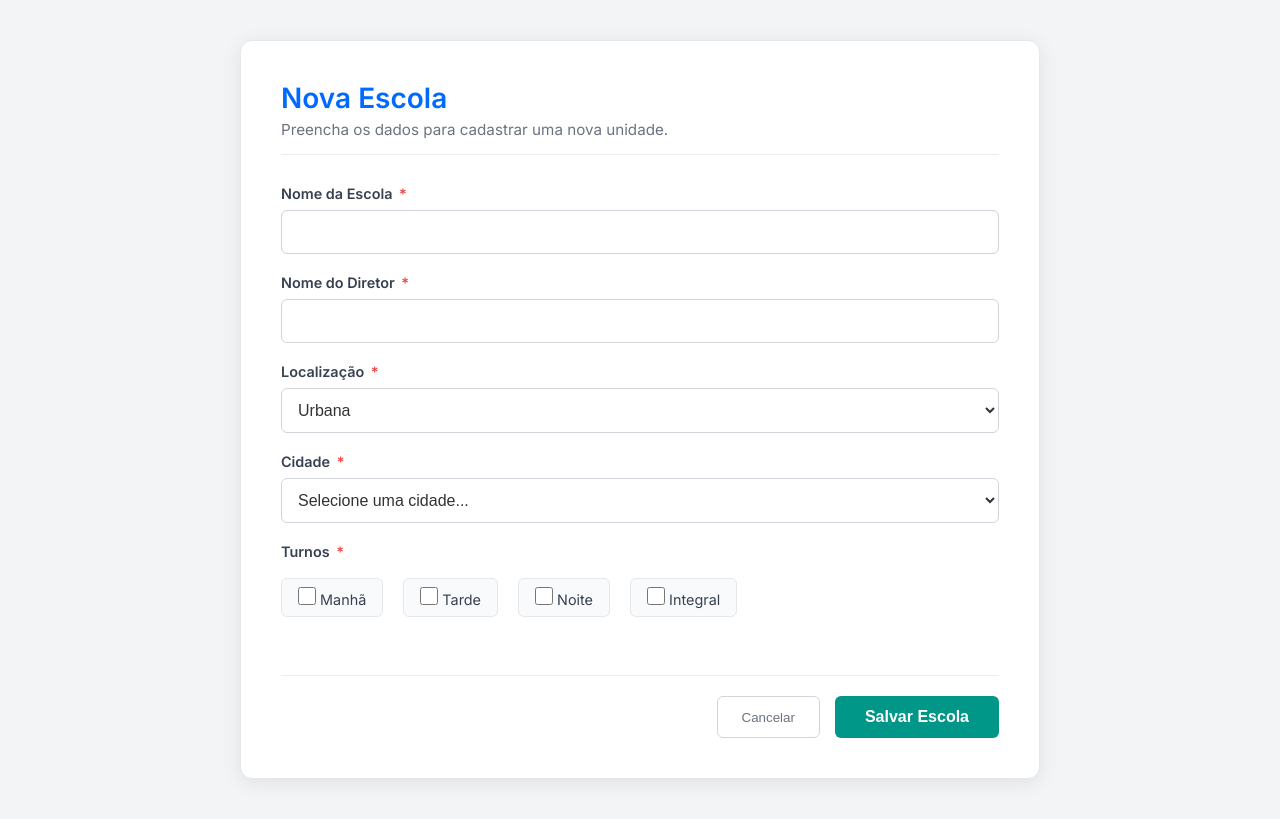
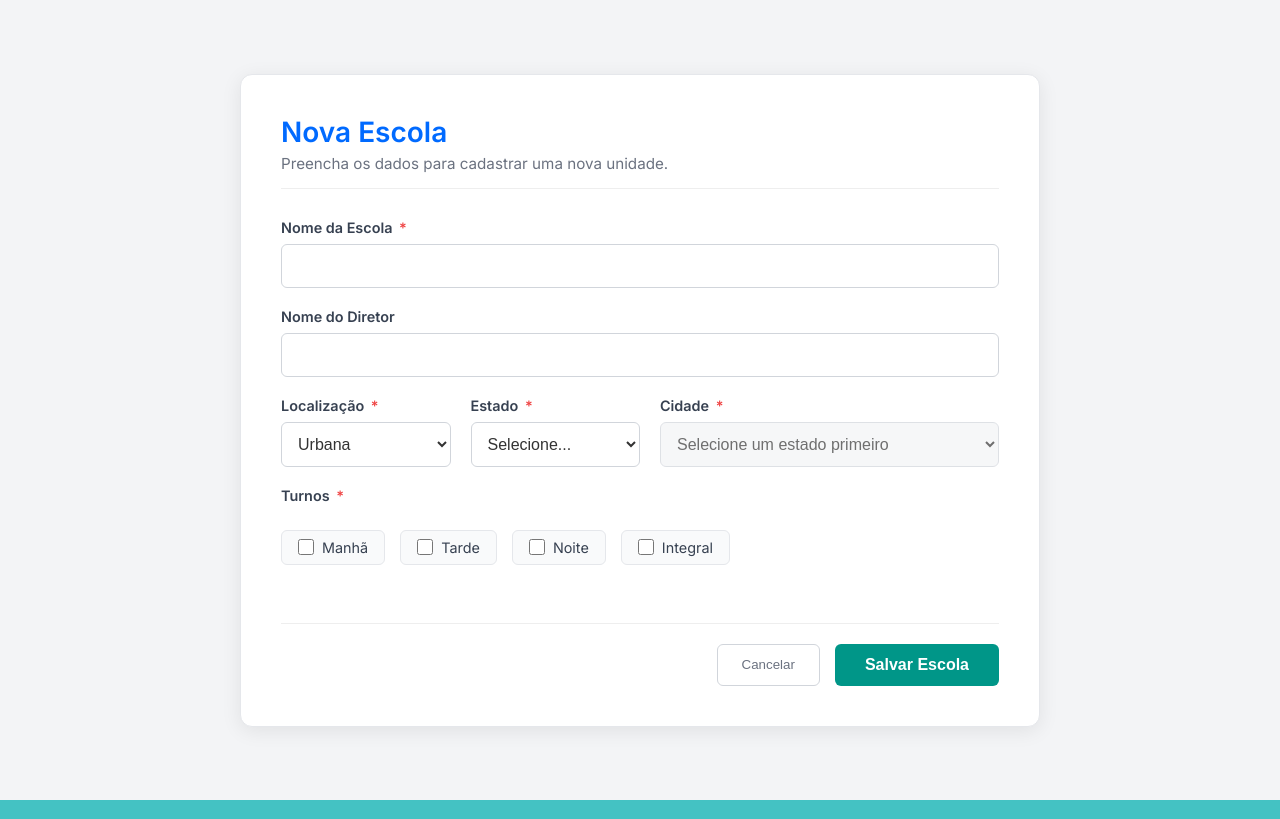
Before and after one commit to j-tiago/projeto-escola, a React (Vite) app: page /nova-escola in a window 1280 px wide. Built offline with nearby package versions, Linux system fonts and the light colour scheme.

Commit message:
Att CSS da tela de inicio e Cadastro de escolas

```diff
--- a/src/App.jsx
+++ b/src/App.jsx
@@ -1,6 +1,4 @@
-
 import { BrowserRouter as Router, Routes, Route } from "react-router-dom";
-
 import Login from "./Components/Login/Login.jsx";
 import Cadastro from "./Components/Cadastro/Cadastro.jsx";
 import Inicio from "./Components/Inicio/Inicio.jsx";
--- a/src/Components/CadastroEscola/CadastroEscola.css
+++ b/src/Components/CadastroEscola/CadastroEscola.css
@@ -114,6 +114,29 @@
     accent-color: #009688;
 }
 
+.cadastro-escola-container .checkbox-group {
+  display: flex;
+  flex-wrap: wrap;
+  gap: 15px;
+  margin-top: 8px;
+}
+
+.cadastro-escola-container .checkbox-item {
+  display: flex !important;
+  align-items: center !important;
+  gap: 8px;
+  cursor: pointer;
+  font-weight: normal;
+}
+
+.cadastro-escola-container .checkbox-item input[type="checkbox"] {
+  margin: 0;
+  width: 16px;
+  height: 16px;
+  display: inline-block;
+  vertical-align: middle;
+}
+
 .hint {
     color: #9ca3af;
     font-size: 0.8rem;
--- a/src/Components/CadastroEscola/CadastroEscola.jsx
+++ b/src/Components/CadastroEscola/CadastroEscola.jsx
@@ -6,29 +6,54 @@ import "./CadastroEscola.css";
 const CadastroEscola = () => {
   const [nome, setNome] = useState("");
   const [diretor, setDiretor] = useState("");
-  const [cidadeId, setCidadeId] = useState("");
-  const [listaCidades, setListaCidades] = useState([]);
   const [localizacao, setLocalizacao] = useState("1");
   const [turnos, setTurnos] = useState([]);
+  const [listaEstados, setListaEstados] = useState([]);
+  const [estadoId, setEstadoId] = useState("");
+  const [listaCidades, setListaCidades] = useState([]);
+  const [cidadeId, setCidadeId] = useState("");
   const navigate = useNavigate();
   const { id } = useParams();
 
+
   useEffect(() => {
-    const buscarCidades = async () => {
+    const buscarEstados = async () => {
       try {
         const token = localStorage.getItem("meu_token");
         if (!token) return;
 
-        const response = await axios.get("https://apiteste.mobieduca.me/api/cidades", {
+        const response = await axios.get("https://apiteste.mobieduca.me/api/estados", {
+          headers: { Authorization: `Bearer ${token}` }
+        });
+        setListaEstados(response.data);
+      } catch (error) {
+        console.error("Erro ao carregar estados", error);
+      }
+    };
+    buscarEstados();
+  }, []);
+
+  useEffect(() => {
+    if (!estadoId) {
+      setListaCidades([]);
+      return;
+    }
+
+    const buscarCidadesPorEstado = async () => {
+      try {
+        const token = localStorage.getItem("meu_token");
+        const response = await axios.get(`https://apiteste.mobieduca.me/api/cidades?estado_id=${estadoId}`, {
           headers: { Authorization: `Bearer ${token}` }
         });
         setListaCidades(response.data.data || response.data);
       } catch (error) {
-        console.error("Erro ao carregar cidades", error);
+        console.error("Erro ao carregar cidades do estado", error);
       }
     };
-    buscarCidades();
-  }, []);
+
+    buscarCidadesPorEstado();
+
+  }, [estadoId]);
 
   useEffect(() => {
     if (id) {
@@ -38,13 +63,21 @@ const CadastroEscola = () => {
           const response = await axios.get(`https://apiteste.mobieduca.me/api/escolas/${id}`, {
             headers: { Authorization: `Bearer ${token}` }
           });
-
           const dados = response.data;
-
           setNome(dados.nome);
           setDiretor(dados.diretor);
           setLocalizacao(dados.localizacao);
-          setCidadeId(dados.cidade_id);
+
+
+          if (dados.cidade) {
+            const idEstadoDaEscola = dados.cidade.estado_id;
+            setEstadoId(idEstadoDaEscola);
+            const cidadesResponse = await axios.get(`https://apiteste.mobieduca.me/api/cidades?estado_id=${idEstadoDaEscola}`, {
+                headers: { Authorization: `Bearer ${token}` }
+            });
+            setListaCidades(cidadesResponse.data.data || cidadesResponse.data);
+            setCidadeId(dados.cidade_id);
+          }
 
           if (dados.turnos && Array.isArray(dados.turnos)) {
             setTurnos(dados.turnos.map(t => t.turno));
@@ -52,7 +85,7 @@ const CadastroEscola = () => {
 
         } catch (error) {
           console.error("Erro ao carregar escola", error);
-          alert("Erro ao carregar dados para edição.");
+          alert("Erro ao carregar dados.");
           navigate("/home");
         }
       };
@@ -68,16 +101,25 @@ const CadastroEscola = () => {
     }
   };
 
+  const handleEstadoSelect = (e) => {
+    setEstadoId(e.target.value);
+    setCidadeId("");
+  };
+
   const handleSubmit = async (e) => {
     e.preventDefault();
-
     if (turnos.length === 0) {
       alert("Selecione pelo menos um turno.");
       return;
     }
 
+    if (!cidadeId) {
+        alert("Selecione uma cidade.");
+        return;
+    }
+
     const mapaTurnos = { "Manhã": "M", "Tarde": "T", "Noite": "N", "Integral": "I" };
-    const turnosParaEnviar = turnos.map(t => mapaTurnos[t]);
+    const turnosParaEnviar = turnos.map(t => mapaTurnos[t] || t);
     const payload = {
       nome,
       diretor,
@@ -121,12 +163,16 @@ const CadastroEscola = () => {
           </div>
 
           <div className="form-group">
-            <label>Nome do Diretor <span className="required">*</span></label>
-            <input type="text" value={diretor} onChange={(e) => setDiretor(e.target.value)} required />
+            <label>Nome do Diretor</label>
+            <input
+              type="text"
+              value={diretor}
+              onChange={(e) => setDiretor(e.target.value)}
+            />
           </div>
 
-          <div className="row">
-            <div className="form-group flex-1">
+          <div className="row" style={{ display: 'flex', gap: '20px' }}>
+            <div className="form-group" style={{ flex: 1 }}>
               <label>Localização <span className="required">*</span></label>
               <select value={localizacao} onChange={(e) => setLocalizacao(e.target.value)}>
                 <option value="1">Urbana</option>
@@ -134,13 +180,37 @@ const CadastroEscola = () => {
               </select>
             </div>
 
-            <div className="form-group flex-2">
+            <div className="form-group" style={{ flex: 1 }}>
+              <label>Estado <span className="required">*</span></label>
+              <select
+                value={estadoId}
+                onChange={handleEstadoSelect}
+                required
+              >
+                <option value="">Selecione...</option>
+                {listaEstados.map((estado) => (
+                  <option key={estado.id} value={estado.id}>
+                    {estado.sigla} - {estado.descricao}
+                  </option>
+                ))}
+              </select>
+            </div>
+
+            <div className="form-group" style={{ flex: 2 }}>
               <label>Cidade <span className="required">*</span></label>
-              <select value={cidadeId} onChange={(e) => setCidadeId(e.target.value)} required>
-                <option value="">Selecione uma cidade...</option>
+              <select
+                value={cidadeId}
+                onChange={(e) => setCidadeId(e.target.value)}
+                required
+                disabled={!estadoId}
+                style={{ backgroundColor: !estadoId ? '#f3f4f6' : '#fff' }}
+              >
+                <option value="">
+                    {estadoId ? "Selecione uma cidade..." : "Selecione um estado primeiro"}
+                </option>
                 {listaCidades.map((cidade) => (
                   <option key={cidade.id} value={cidade.id}>
-                    {cidade.descricao} - {cidade.estado ? cidade.estado.sigla : "UF"}
+                    {cidade.descricao}
                   </option>
                 ))}
               </select>
@@ -149,15 +219,17 @@ const CadastroEscola = () => {
 
           <div className="form-group">
             <label className="label-turnos">Turnos <span className="required">*</span></label>
+
             <div className="checkbox-group">
                 {["Manhã", "Tarde", "Noite", "Integral"].map((opcao) => (
-                   <label key={opcao} className="checkbox-item">
+                  <label key={opcao} className="checkbox-item">
                       <input
                           type="checkbox"
                           checked={turnos.includes(opcao)}
                           onChange={() => handleTurnoChange(opcao)}
-                      /> {opcao}
-                   </label>
+                      />
+                      {opcao}
+                  </label>
                 ))}
             </div>
           </div>
--- a/src/Components/Inicio/Inicio.css
+++ b/src/Components/Inicio/Inicio.css
@@ -150,6 +150,27 @@
   margin: 0;
 }
 
+.btn-editar {
+  margin-left: auto;
+  cursor: pointer;
+  padding: 6px 12px;
+  font-size: 0.9rem;
+  border: 1px solid #d1d5db;
+  border-radius: 6px;
+  background-color: #fff;
+  color: #374151;
+  display: flex;
+  align-items: center;
+  gap: 6px;
+  transition: all 0.2s ease;
+}
+
+.btn-editar:hover {
+  background-color: #f3f4f6;
+  border-color: #9ca3af;
+  color: #111827;
+}
+
 .card-body {
   padding: 20px;
 }
```
Also changed, not shown: src/Components/Inicio/Inicio.jsx (+19 -30 lines).
